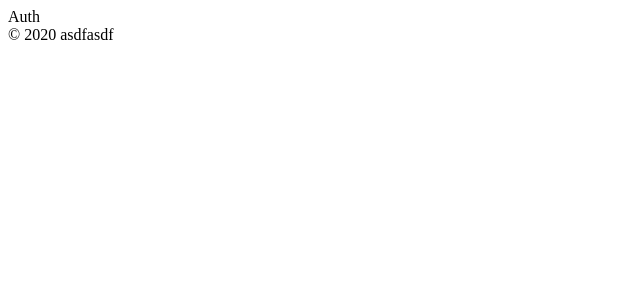
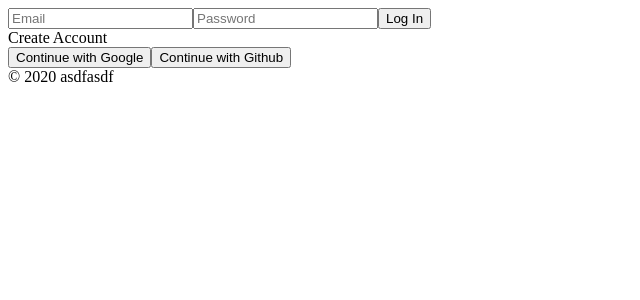
Before and after one commit to RyuJeongSang/learn_firebase, a React (Create React App) app: page / in a window 1280 px wide. Shown: the top 300 px of the page, without its empty margins (0-640 px from the left). Built offline with nearby package versions, Linux system fonts and the light colour scheme; no server answers.

Commit message:
firebase auth > user Login with email

```diff
--- a/src/components/App.js
+++ b/src/components/App.js
@@ -1,12 +1,23 @@
-import React, { useState } from "react";
+import React, { useEffect, useState } from "react";
 import AppRouter from "components/Router";
 import { authService } from "../fBase";
 
 function App() {
-  const [isLoggedIn, setIsLoggedIn] = useState(authService.currentUser);
+  const [init, setInit] = useState(false);
+  const [isLoggedIn, setIsLoggedIn] = useState(false);
+  useEffect(() => {
+    authService.onAuthStateChanged((user) => {
+      if (user) {
+        setIsLoggedIn(true);
+      } else {
+        setIsLoggedIn(false);
+      }
+      setInit(true);
+    });
+  }, []);
   return (
     <>
-      <AppRouter isLoggedIn={isLoggedIn} />
+      {init ? <AppRouter isLoggedIn={isLoggedIn} /> : "Initializing..."}
       <footer>&copy; {new Date().getFullYear()} asdfasdf</footer>
     </>
   );
--- a/src/routes/Auth.js
+++ b/src/routes/Auth.js
@@ -1,5 +1,70 @@
-import React from "react";
+import React, { useState } from "react";
+import { authService } from "../fBase";
 
-const Auth = () => <span>Auth</span>;
+const Auth = () => {
+  const [email, setEmail] = useState("");
+  const [password, setPassword] = useState("");
+  const [newAccount, setNewAccount] = useState(false);
+  const [error, setError] = useState("");
+  const onChange = (event) => {
+    const {
+      target: { name, value },
+    } = event;
+    if (name === "email") {
+      setEmail(value);
+    } else if (name === "password") {
+      setPassword(value);
+    }
+  };
+  const onSubmit = async (event) => {
+    event.preventDefault();
+    try {
+      let data;
+      if (newAccount) {
+        data = await authService.createUserWithEmailAndPassword(
+          email,
+          password
+        );
+      } else {
+        data = await authService.signInWithEmailAndPassword(email, password);
+      }
+    } catch (error) {
+      setError(error.message);
+    }
+  };
+  const toggleAccount = () => setNewAccount((prev) => !prev);
+
+  return (
+    <div>
+      <form onSubmit={onSubmit}>
+        <input
+          name="email"
+          type="text"
+          placeholder="Email"
+          required
+          value={email}
+          onChange={onChange}
+        />
+        <input
+          name="password"
+          type="password"
+          placeholder="Password"
+          required
+          value={password}
+          onChange={onChange}
+        />
+        <input type="submit" value={newAccount ? "Create Account" : "Log In"} />
+        {error}
+      </form>
+      <span onClick={toggleAccount}>
+        {newAccount ? "Login" : "Create Account"}
+      </span>
+      <div>
+        <button>Continue with Google</button>
+        <button>Continue with Github</button>
+      </div>
+    </div>
+  );
+};
 
 export default Auth;
```
Also changed, not shown: 1 other file (tests, documents, lock files or other folders).
